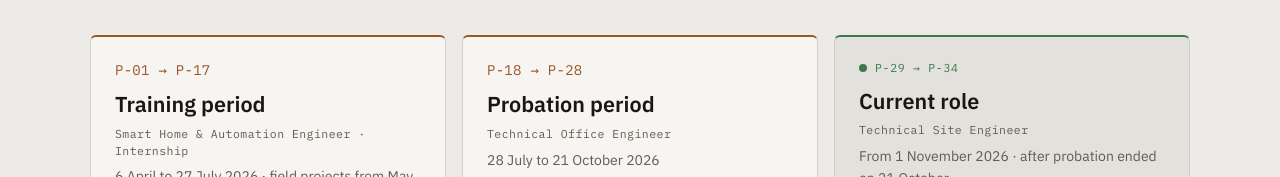
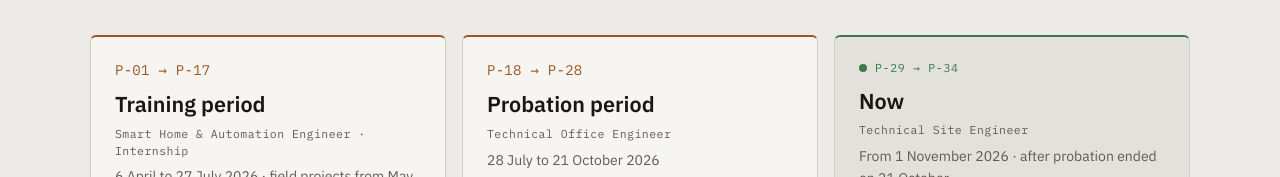
Before and after one commit to AbdellrahmanAhmed/AbdellrahmanAhmed.github.io, a plain HTML site: page index.html in a window 1280 px wide. Shown: the part 2482-2659 px from the top of the page. Drawn offline with Linux system fonts and the light colour scheme.

Commit message:
v3.11: keep the third period card titled Now
Co-Authored-By: Claude Opus 5.5 <noreply@anthropic.com>
Claude-Session: https://claude.ai/code/session_01RBToKcvTAVPRaA8Vv9UHqz

```diff
--- a/index.html
+++ b/index.html
@@ -596,7 +596,7 @@ footer{padding-block:28px 40px}
         </article>
         <article class="per now">
           <span class="pref status ok"><bdi>P-29 → P-34</bdi></span>
-          <h3><span data-l="en">Current role</span><span data-l="ar">الوظيفة الحالية</span></h3>
+          <h3><span data-l="en">Now</span><span data-l="ar">الآن</span></h3>
           <small class="pos"><span data-l="en">Technical Site Engineer</span><span data-l="ar">مهندس موقع فني</span></small>
           <p class="when"><span data-l="en">From 1 November 2026 · after probation ended on 21 October</span><span data-l="ar">من 1 نوفمبر 2026 · بعد انتهاء فترة الاختبار في 21 أكتوبر</span></p>
           <div class="per-n">
```
Also changed, not shown: 1 other file.
